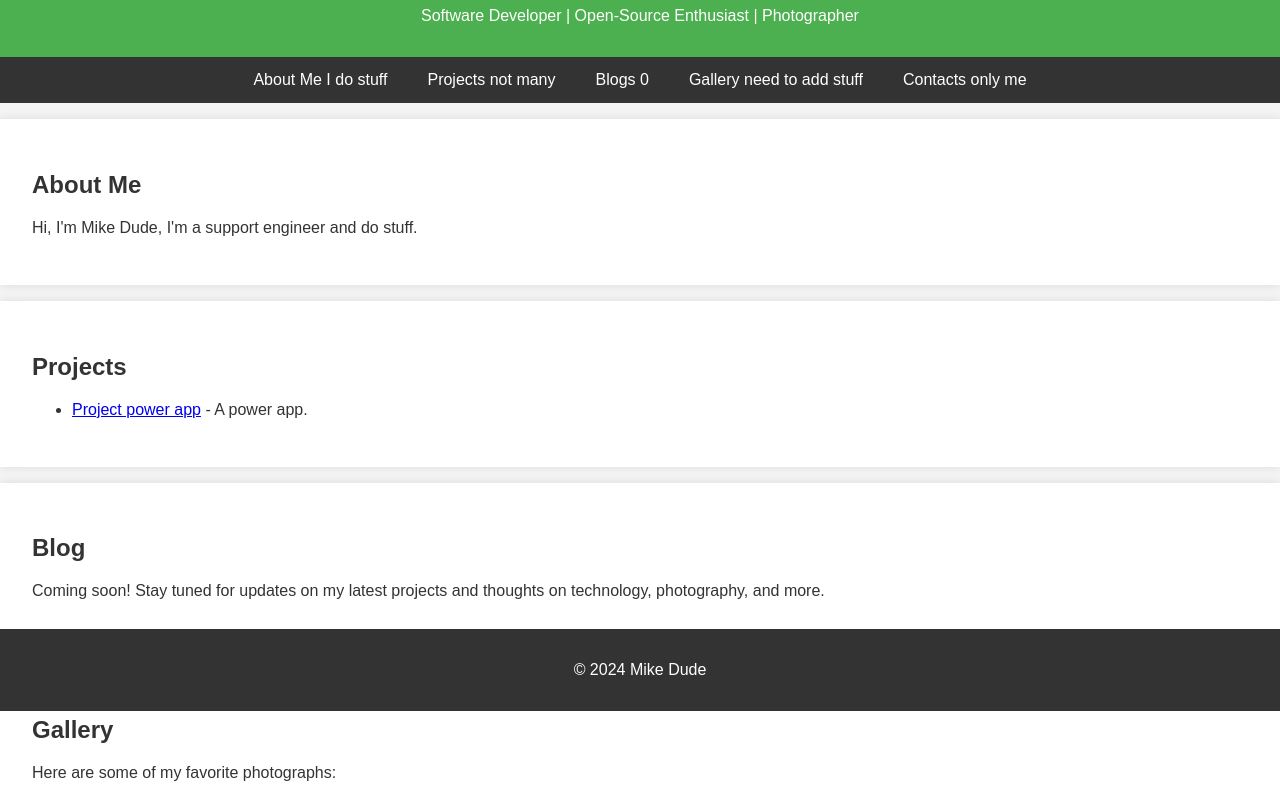
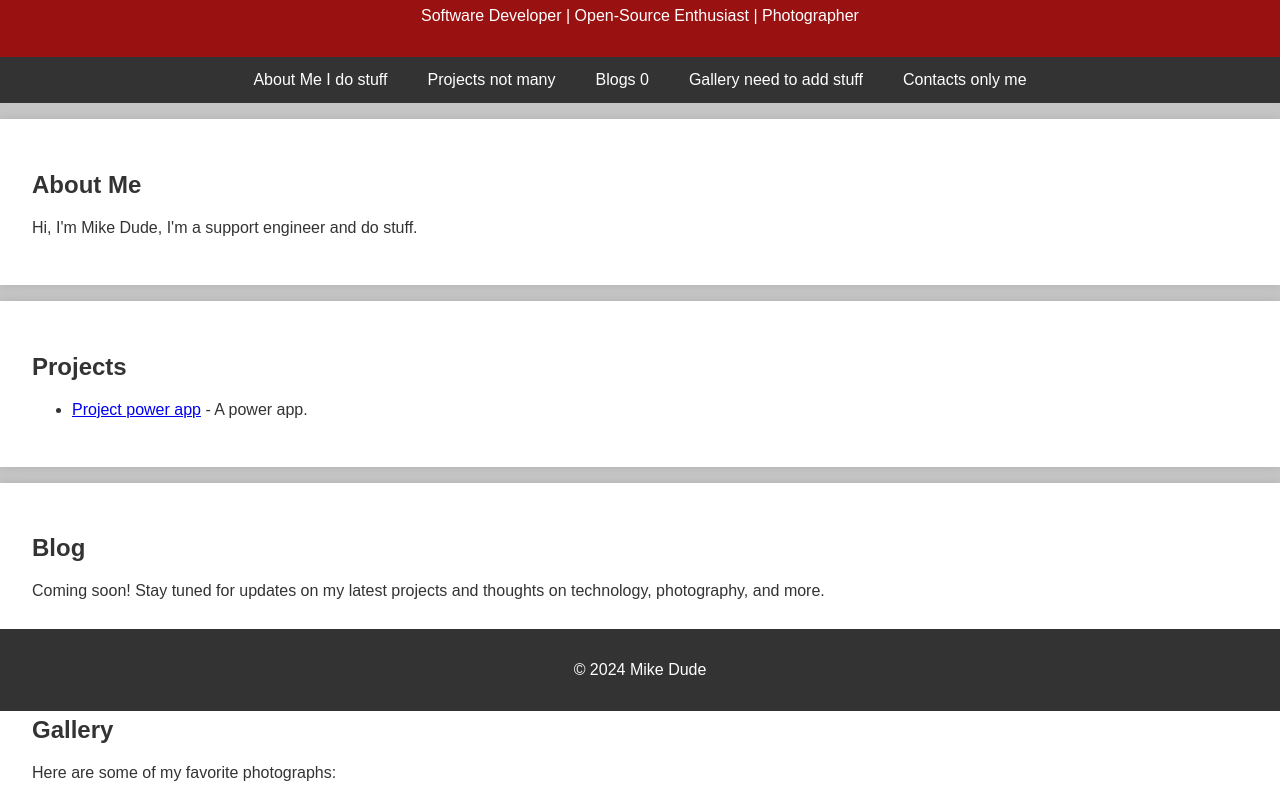
Before and after one commit to miciri/StaticWebAppRepository, a plain HTML site: page index.html in a window 1280 px wide. Shown: the part 89-879 px from the top of the page. Drawn offline with Linux system fonts and the light colour scheme.

Commit message:
Update index.html

```diff
--- a/index.html
+++ b/index.html
@@ -9,12 +9,11 @@
             font-family: Arial, sans-serif;
             margin: 0;
             padding: 0;
-            background: url('https://raw.githubusercontent.com/miciri/StaticWebAppRepository/main/mikerocks.jpeg') no-repeat center center fixed;
-            background-color: #f4f4f4;
+            background-color: #C5C5C5;
             color: #333;
         }
         header {
-            background-color: #4CAF50;
+            background-color: #991111;
             color: white;
             padding: 1rem 0;
             text-align: center;
```
